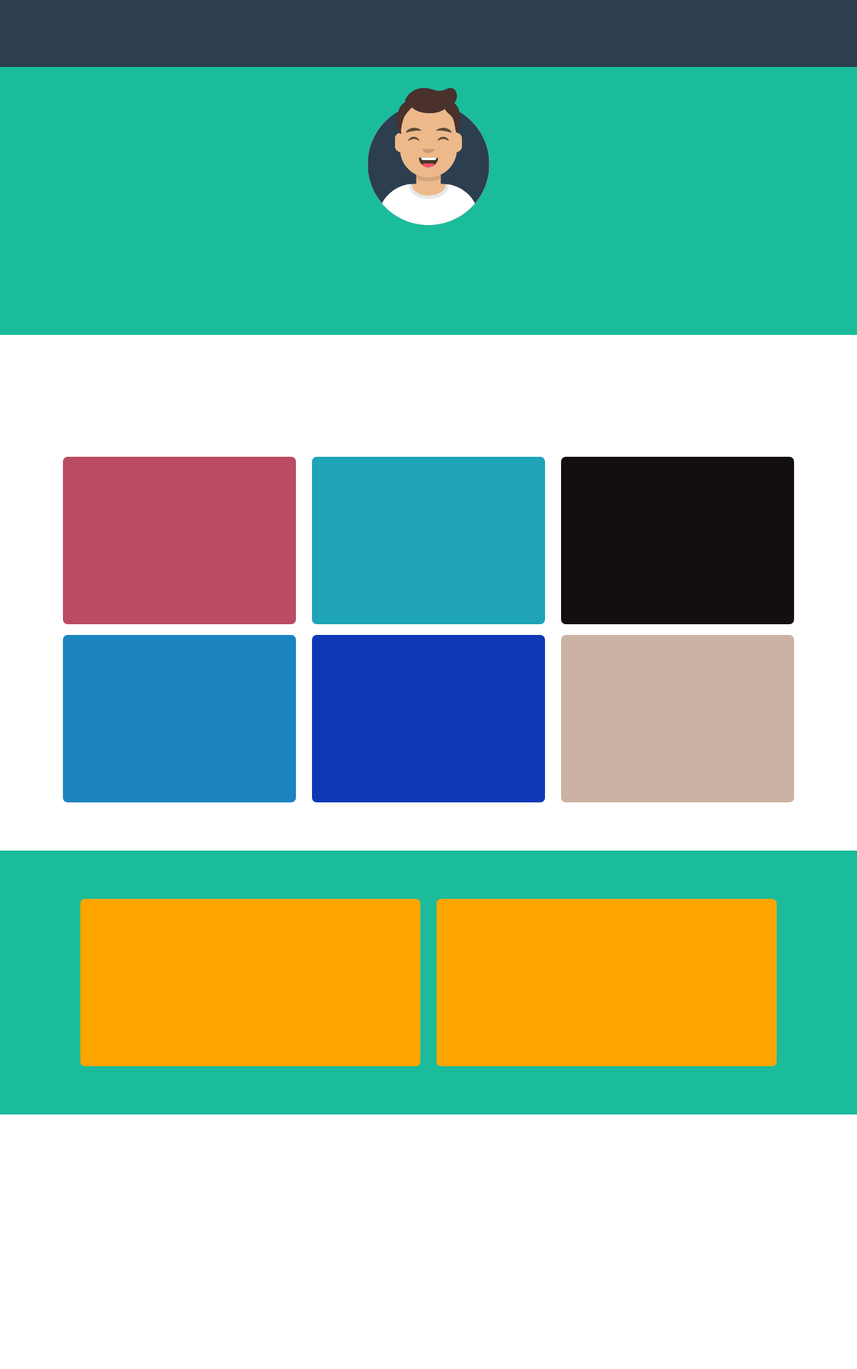
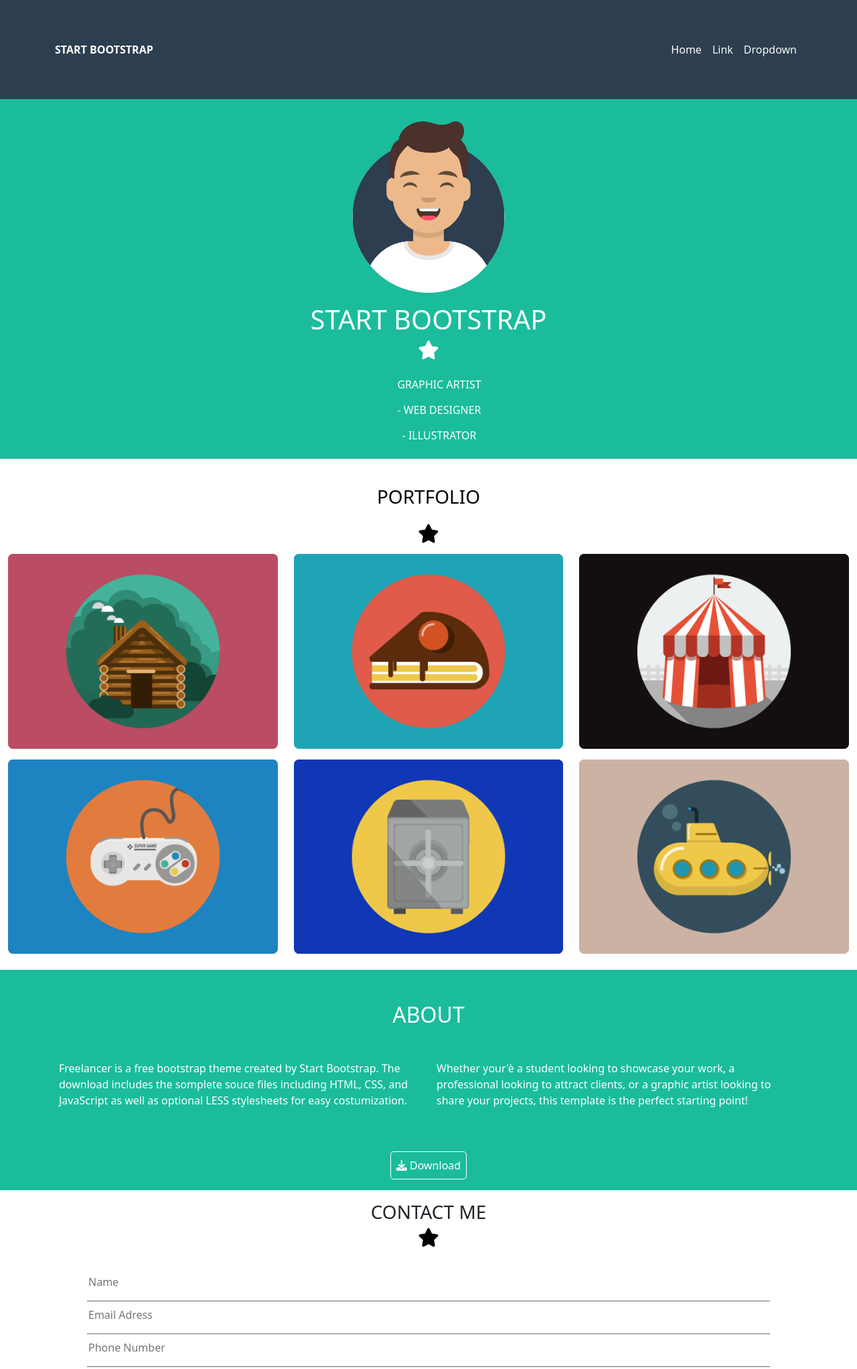
Before and after one commit to yleniapregnolato/html-css-bootstrap-freelancer, a plain HTML site: page index.html in a window 1280 px wide. Shown: the top 2044 px of the page at 67% size. Drawn offline with nearby package versions, Linux system fonts and the light colour scheme.

Commit message:
feat: competed about section and form section

```diff
--- a/css/style.css
+++ b/css/style.css
@@ -1,12 +1,40 @@
-h3 {
-    /* debug */
-    height: 150px;
-}
 
 img {
     max-width: 100%;
 }
-/* utilities */
+
+/* header */
+
+.ms_header {
+    background-color: #2C3E50;
+}
+
+.ms_logo {
+    font-weight: bold;
+    color: white;
+    font-size: 1rem;
+}
+
+/* /header */
+
+/* hero section */
+.ms_hero {
+    background-color: #1ABC9C;
+    /* debug */
+    /* height: 350px; */
+}
+
+.ms_img-avatar {
+    max-width: 200px;
+}
+
+.ms_list-bootstrap {
+    list-style-type: none;
+}
+
+/* /hero section */
+
+/* cards section */
 
 .ms_bg-1 {
     background-color: #BA4B63;
@@ -32,40 +60,6 @@ img {
     background-color: #CCB2A3;
 }
 
-/* /utilities */
-
-/* header */
-
-.ms_header {
-    background-color: #2C3E50;
-    /* debug */
-    height: 80px;
-}
-/* /header */
-
-/* hero section */
-.ms_hero {
-    background-color: #1ABC9C;
-    /* debug */
-    height: 350px;
-}
-
-.ms_avatar {
-    height: 200px;
-    width: 200px;
-    margin: 0 auto;
-    object-fit: cover;
-}
-/* /hero section */
-
-/* cards section */
-
-.row > div > div {
-    border-radius: 7px;
-    /* debug */
-    height: 250px;
-}
-
 /* /cards section */
 
 /* about section */
@@ -74,17 +68,24 @@ img {
     background-color: #1ABC9C;
 }
 
-.ms_about {
-    /* debug */
-    background-color: orange;
+.ms_button {
+    color: white;
+    background-color: #1ABC9C;
+    border: 1px solid white;
+    border-radius: 5px;
 }
 /* /about section */
 
 /* form section */
 
-.ms_form-section {
-    /* debug */
-    height: 450px;
+.ms_form {
+    border: none;
+    color: #606C7A;
+    border-bottom: 1px solid #606C7A;
+}
+
+.ms_message {
+    height: 150px;
 }
 /* /form section */
 
@@ -128,6 +129,10 @@ img {
     .ms_contacts-section {
         max-height: 200px;
     }
+
+    .ms_img-avatar {
+        max-width: 250px;
+    }
 }
 
 /* /media query tablet */
@@ -145,6 +150,10 @@ img {
         /* debug */
         min-height: 400px;
     }
+
+    .ms_img-avatar {
+        max-width: 250px;
+    }
 }
 
 /* /media query desktop */
--- a/index.html
+++ b/index.html
@@ -6,13 +6,15 @@
     <meta name="viewport" content="width=device-width, initial-scale=1.0">
     <title>BOOTSTRAP FREELANCER</title>
 
-    <!-- bootstrap -->
-    <link href="https://cdn.jsdelivr.net/npm/bootstrap@5.3.3/dist/css/bootstrap.min.css" rel="stylesheet" integrity="sha384-QWTKZyjpPEjISv5WaRU9OFeRpok6YctnYmDr5pNlyT2bRjXh0JMhjY6hW+ALEwIH" crossorigin="anonymous">
 
     <!-- fontawesome -->
     <link rel="stylesheet" href="https://cdnjs.cloudflare.com/ajax/libs/font-awesome/6.5.1/css/all.min.css"
         integrity="sha512-DTOQO9RWCH3ppGqcWaEA1BIZOC6xxalwEsw9c2QQeAIftl+Vegovlnee1c9QX4TctnWMn13TZye+giMm8e2LwA=="
         crossorigin="anonymous" referrerpolicy="no-referrer" />
+
+    <!-- bootstrap -->
+    <link href="https://cdn.jsdelivr.net/npm/bootstrap@5.3.3/dist/css/bootstrap.min.css" rel="stylesheet"
+        integrity="sha384-QWTKZyjpPEjISv5WaRU9OFeRpok6YctnYmDr5pNlyT2bRjXh0JMhjY6hW+ALEwIH" crossorigin="anonymous" />
 
     <!-- custom -->
     <link rel="stylesheet" href="./css/style.css">
@@ -25,40 +27,90 @@
     <main>
 
         <!-- header -->
-        <header class="container-fluid ms_header"></header>
+        <header class="ms_header py-4 px-3">
+            <nav class="navbar navbar-expand-md p-0 navbar-dark">
+                <div class="container ms_header">
+                    <a class="navbar-brand ms_logo" href="#">START BOOTSTRAP</a>
+
+                    <button class="navbar-toggler" type="button" data-bs-toggle="collapse"
+                        data-bs-target="#navbarSupportedContent" aria-controls="navbarSupportedContent"
+                        aria-expanded="false" aria-label="Toggle navigation">
+                        <span class="navbar-toggler-icon"></span>
+                    </button>
+
+                    <div class="collapse navbar-collapse flex-grow-0" id="navbarSupportedContent">
+                        <ul class="navbar-nav me-auto mb-2 mb-lg-0">
+                            <li class="nav-item">
+                                <a class="nav-link active" aria-current="page" href="#">Home</a>
+                            </li>
+                            <li class="nav-item">
+                                <a class="nav-link link-light" href="#">Link</a>
+                            </li>
+                            <li class="nav-item">
+                                <a class="nav-link link-light" href="#" role="button" data-bs-toggle="dropdown"
+                                    aria-expanded="false">
+                                    Dropdown
+                                </a>
+                            </li>
+                        </ul>
+                    </div>
+            </nav>
+        </header>
         <!-- /header -->
 
         <!-- main -->
 
         <!-- hero section -->
         <section class="container-fluid ms_hero">
-            <div class="ms_avatar pt-4"><img src="./img/avatar.svg" alt="img-avatar"></div>
+            <div class="text-center pt-4">
+                <img src="./img/avatar.svg" alt="img-avatar" class="img-fluid ms_img-avatar">
+                <h1 class="text-center text-white pt-3">START BOOTSTRAP</h1>
+                <i class="fa-solid fa-star text-center text-white fs-3"></i>
+                <ul class="ms_list-bootstrap pt-3 pb-3">
+                    <li><a href="" class="btn text-white fs-6">GRAPHIC ARTIST</a></li>
+                    <li><a href="" class="btn text-white fs-6">- WEB DESIGNER</a></li>
+                    <li><a href="" class="btn text-white fs-6">- ILLUSTRATOR</a></li>
+                </ul>
+            </div>
         </section>
         <!-- /hero section -->
 
         <!-- cards section -->
-        <section class="container py-4 px-4">
-            <div class="contaire-fluid">
-                <h3></h3>
+        <section class="container-fluid py-4">
+            <div class="contaire text-center">
+                <h3 class="text-black pb-3">PORTFOLIO</h3>
+                <i class="fa-solid fa-star text-black pb-3 fs-3"></i>
             </div>
             <div class="row gx-4 gy-3">
                 <div class="col-12 col-md-6 col-lg-4">
-                        <div class="ms_bg-1 "></div>
+                    <div class="ms_bg-1 rounded-3">
+                        <img src="./img/cabin.png" alt="cabin" class="rounded-3">
+                    </div>
                 </div>
                 <div class="col-12 col-md-6 col-lg-4">
-                        <div class="ms_bg-2"></div>
+                    <div class="ms_bg-2 rounded-3">
+                        <img src="./img/cake.png" alt="cake" class="rounded-3">
+                    </div>
                 </div>
                 <div class="col-12 col-md-6 col-lg-4">
-                        <div class="ms_bg-3"></div>
+                    <div class="ms_bg-3 rounded-3">
+                        <img src="./img/circus.png" alt="circus" class="rounded-3">
+                    </div>
                 </div>
                 <div class="col-12 col-md-6 col-lg-4">
-                        <div class="ms_bg-4"></div>
+                    <div class="ms_bg-4 rounded-3">
+                        <img src="./img/game.png" alt="game" class="rounded-3">
+                    </div>
                 </div>
                 <div class="col-12 col-md-6 col-lg-4">
-                        <div class="ms_bg-5"></div>
+                    <div class="ms_bg-5 rounded-3">
+                        <img src="./img/safe.png" alt="safe" class="rounded-3">
+                    </div>
                 </div>
                 <div class="col-12 col-md-6 col-lg-4">
-                        <div class="ms_bg-6"></div>
+                    <div class="ms_bg-6 rounded-3">
+                        <img src="./img/submarine.png" alt="submarine" class="rounded-3">
+                    </div>
                 </div>
             </div>
         </section>
@@ -66,13 +118,22 @@
 
         <!-- about section -->
         <section class="container-fluid ms_about-section">
-            <h2></h2>
-            <div class="row g-4 p-5 m-5">
+            <h2 class="text-center text-white pt-5">ABOUT</h2>
+            <div class="row g-4 px-5 py-2 pb-3 m-3">
                 <div class="col-12 col-md-6 pb-4">
-                    <div class="ms_about"></div>
+                        <p class="text-white">Freelancer is a free bootstrap theme created by Start Bootstrap. The
+                            download includes the somplete souce files including HTML, CSS, and JavaScript as well as
+                            optional LESS stylesheets for easy costumization.</p>
                 </div>
                 <div class="col-12 col-md-6">
-                    <div class="ms_about"></div>
+                        <p class="text-white">Whether your'è a student looking to showcase your work, a professional
+                            looking to attract clients, or a graphic artist looking to share your projects, this
+                            template is the perfect starting point!</p>
+                </div>
+                <div class="text-center">
+                    <button class="ms_button p-2">
+                        <i class="fa-solid fa-download"></i> Download
+                    </button>
                 </div>
             </div>
         </section>
@@ -80,7 +141,19 @@
 
 
         <!-- form sectio -->
-        <section class="container-fluid ms_form-section"></section>
+        <section class="container-fluid ms_form-section">
+            <div class="container text-center">
+                <h3 class="text-center">CONTACT ME</h3>
+                <i class="fa-solid fa-star text-black pb-3 fs-3"></i>
+                <form class="d-flex flex-column px-5 pt-3">
+                    <input type="text" id="name" aria-label="Name" placeholder="Name" class="ms_form pb-3 pt-2">
+                    <input type="email" id="email" aria-label="email" placeholder="Email Adress" class="ms_form pb-3 pt-2">
+                    <input type="phone" id="phone" aria-label="phone" placeholder="Phone Number" class="ms_form pb-3 pt-2">
+                    <input type="text" id="message" aria-label="message" placeholder="Message" class="ms_form ms_message pb-3 pt-2">
+                    <div class="text-start pt-4 pb-5"><button class="ms_button p-2">SEND</button></div>
+                </form>
+            </div>
+        </section>
         <!-- /form section -->
 
         <!-- contacts section -->
@@ -108,7 +181,9 @@
 
     </main>
     <!-- /main -->
-
+    <script src="https://cdn.jsdelivr.net/npm/bootstrap@5.3.3/dist/js/bootstrap.bundle.min.js"
+        integrity="sha384-YvpcrYf0tY3lHB60NNkmXc5s9fDVZLESaAA55NDzOxhy9GkcIdslK1eN7N6jIeHz"
+        crossorigin="anonymous"></script>
 </body>
 
 </html>
```
Lines whose indentation alone changed are shown as unchanged.
